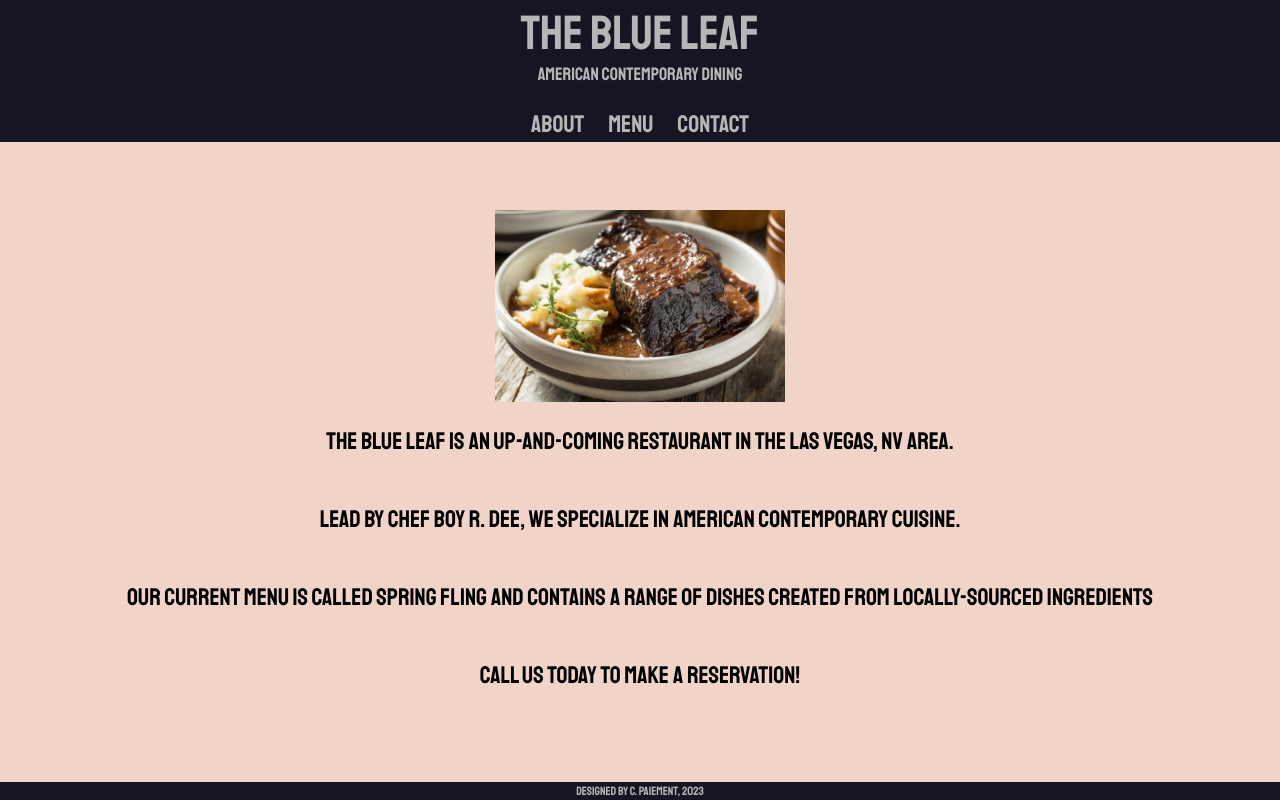
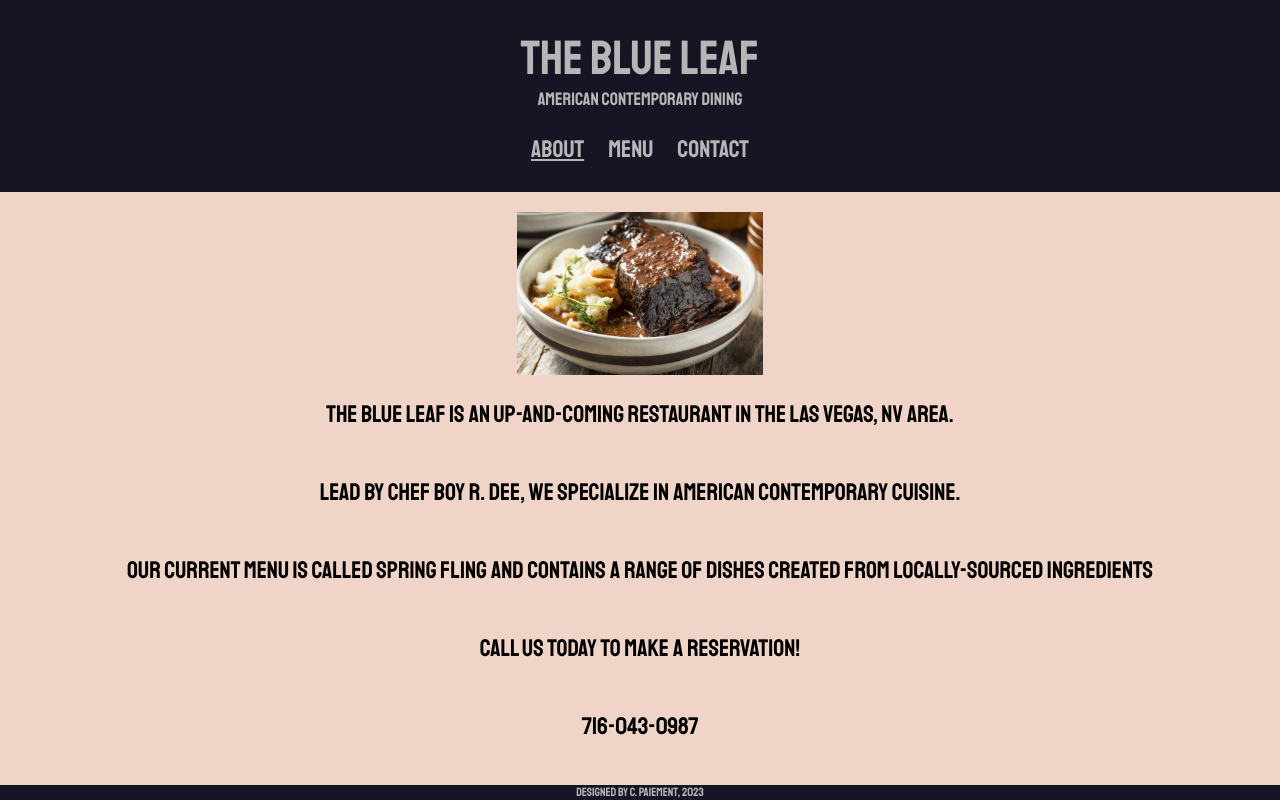
Before and after one commit to copaiement/restaurant-page, a website built with webpack: page dist/index.html in a window 1280 px wide. Both pictures are taken after a click on the element "About". Built offline with nearby package versions, Linux system fonts and the light colour scheme.

Commit message:
Basic contact page builder created

```diff
--- a/src/about.js
+++ b/src/about.js
@@ -13,6 +13,7 @@ function about() {
     'Lead by Chef Boy R. Dee, we specialize in American Contemporary cuisine.',
     'Our current menu is called Spring Fling and contains a range of dishes created from locally-sourced ingredients',
     'Call us today to make a reservation!',
+    '716-043-0987',
   ];
 
   for (let i = 0; i < aboutText.length; i += 1) {
--- a/src/contact.js
+++ b/src/contact.js
@@ -1,6 +1,30 @@
 // create the contact page
 function contact() {
-  console.log('contact test');
+  const mainContainer = document.querySelector('.main-container');
+  const contactContainer = mainContainer.appendChild(document.createElement('div'));
+  contactContainer.className = 'contact-container';
+
+  const img = contactContainer.appendChild(document.createElement('img'));
+  img.className = 'map';
+  img.src = './images/map.png';
+  img.alt = 'Las Vegas Map';
+
+  const contactFields = contactContainer.appendChild(document.createElement('div'));
+  contactFields.className = 'contact-fields';
+
+  const contactText = [
+    'The Blue Leaf is located at the corner of 9th and Lewis',
+    'For reservations/info please contact us:',
+    'Phone: 716-043-0987',
+    'Email: info@theblueleaf.com',
+    'IG: @theblueleaf',
+  ];
+
+  for (let i = 0; i < contactText.length; i += 1) {
+    const p = contactContainer.appendChild(document.createElement('p'));
+    p.className = 'contact-text';
+    p.textContent = contactText[i];
+  }
 }
 
 export default contact;
--- a/src/index.js
+++ b/src/index.js
@@ -20,18 +20,22 @@ const buildPage = (() => {
     const aboutBtn = btnsContainer.appendChild(document.createElement('div'));
     const menuBtn = btnsContainer.appendChild(document.createElement('div'));
     const contactBtn = btnsContainer.appendChild(document.createElement('div'));
-    header.setAttribute('class', 'header');
-    logo.setAttribute('id', 'logo');
+    header.className = 'header';
+    logo.id = 'logo';
     logo.textContent = 'The Blue Leaf';
-    subtext.setAttribute('id', 'subtext');
+    subtext.id = 'subtext';
     subtext.textContent = 'American Contemporary Dining';
-    btnsContainer.setAttribute('class', 'btns-container');
-    aboutBtn.setAttribute('class', 'menu-button');
+    btnsContainer.className = 'btns-container';
+    aboutBtn.className = 'menu-button';
+    aboutBtn.classList.add('selected');
     aboutBtn.textContent = 'About';
-    menuBtn.setAttribute('class', 'menu-button');
+    aboutBtn.id = 'About';
+    menuBtn.className = 'menu-button';
     menuBtn.textContent = 'Menu';
-    contactBtn.setAttribute('class', 'menu-button');
+    menuBtn.id = 'Menu';
+    contactBtn.className = 'menu-button';
     contactBtn.textContent = 'Contact';
+    contactBtn.id = 'Contact';
   }
 
   function buildMain() {
@@ -40,7 +44,7 @@ const buildPage = (() => {
   }
 
   function clearMain() {
-    const main = document.querySelector('.main');
+    const main = document.querySelector('.main-container');
     while (main.firstChild) {
       main.removeChild(main.firstChild);
     }
@@ -63,10 +67,19 @@ const buildPage = (() => {
   function setPage(event) {
     // clear main div
     clearMain();
-    const button = event.target.innerHTML;
+    const inputButton = event.target.innerHTML;
     // clear button styling
-
+    const buttons = document.querySelectorAll('.menu-button');
+    buttons.forEach(button => button.classList.remove('selected'));
     // set button styling
+    document.querySelector(`#${inputButton}`).classList.add('selected');
+    if (inputButton === 'About') {
+      about();
+    } else if (inputButton === 'Menu') {
+      menu();
+    } else {
+      contact();
+    }
   }
 
   function initialize() {
--- a/src/style.css
+++ b/src/style.css
@@ -32,6 +32,7 @@ body {
   background-color: var(--contrast-bg);
   color: var(--contrast-text-color);
   height: 8rem;
+  flex-shrink: 0;
   display: flex;
   flex-direction: column;
   align-items: center;
@@ -60,15 +61,17 @@ body {
   scale: 1.1;
 }
 
-.menu-button-selected {
+.selected {
   text-decoration: underline;
 }
 
 .main-container {
   background-color: var(--body-bg);
   color: var(--main-text-color);
-  height: 80%;
+  min-height: 0;
+  padding: 1rem;
   display: flex;
+  flex-grow: 1;
   flex-direction: column;
   justify-content: center;
   align-items: center;
@@ -80,7 +83,7 @@ body {
 }
 
 .home-img {
-  height: 30%;
+  min-height: 30%;
 
 }
 
```
Also changed, not shown: dist/images/map.png (added), dist/main.js.
